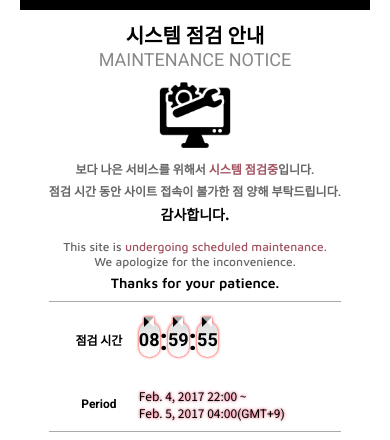
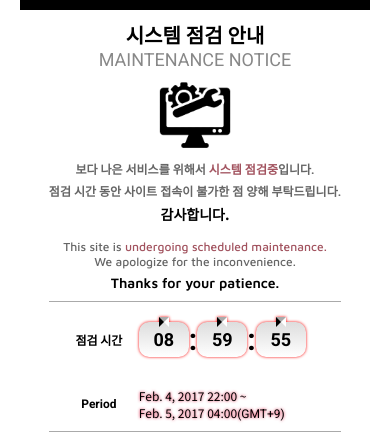
Before and after one commit to dbsdudtkr/Hans_check_01, a plain HTML site: page index.html in a window 390 px wide. Shown: the top 440 px of the page. Drawn offline with nearby package versions, Linux system fonts and the light colour scheme.

Commit message:
last commit

```diff
--- a/css/style.css
+++ b/css/style.css
@@ -108,7 +108,7 @@ main .cont_box .notice footer img{display: block; height: 40px; margin: 0 auto;}
     main .cont_box .notice p:nth-child(8){font-size: 14px;}
     main .cont_box .notice .img_part img{height: 80px;}
     main .cont_box .notice .info .flex h3{width: 80px; font-size: 12px;}
-    main .cont_box .notice .info .flex .deadline .flex_box .box{width: calc(100% / 3);}
+    main .cont_box .notice .info .flex .deadline .flex_box .box{width: 50px;}
     main .cont_box .notice .info .flex .date{}
     main .cont_box .notice .info .flex .date p{font-size: 12px;}
     main .cont_box .notice .txt_part{padding-top: 10px;}
```
